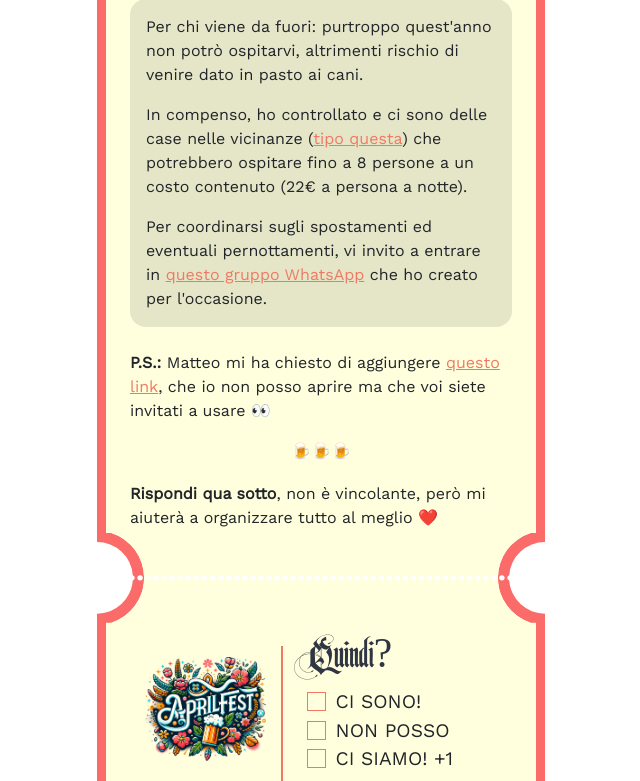
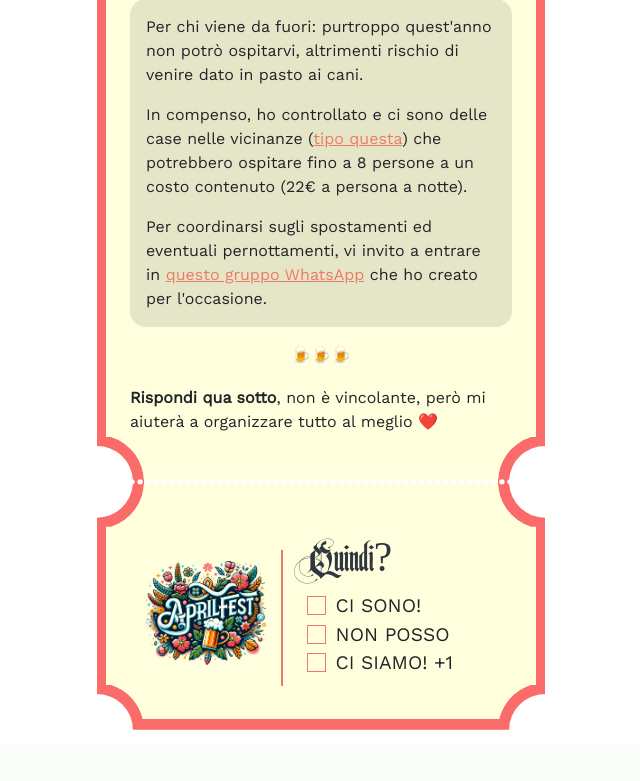
Before and after one commit to vittoriopippi/vpippi_website, a Django app: page /party/invite/000/ in a window 1280 px wide, after a click on "MAGGIORI INFORMAZIONI". Shown: the part 1191-1972 px from the top of the page, without its empty margins (319-959 px from the left). After the commit the page ends 1921 px from the top, so only its background shows below. Run offline with Django 4.2, Linux system fonts and the light colour scheme; tables that the repository leaves empty hold one stand-in row (values such as "Sample post"); some web fonts are replaced.

Commit message:
Update WhatsApp group link in invite_oktober.html

```diff
--- a/vpippi/party/templates/party/invite_oktober.html
+++ b/vpippi/party/templates/party/invite_oktober.html
@@ -65,13 +65,13 @@
                 In compenso, ho controllato e ci sono delle case nelle vicinanze (<a href="https://www.airbnb.it/rooms/673671675826405407?check_in=2024-04-12&check_out=2024-04-13&guests=1&adults=8&s=67&unique_share_id=f4ab5d7f-950d-468a-a762-701ddd9f7767">tipo questa</a>) che potrebbero ospitare fino a 8 persone a un costo contenuto (22€ a persona a notte).
               </p>
               <p class="card-text">
-                Per coordinarsi sugli spostamenti ed eventuali pernottamenti, vi invito a entrare in <a href="#">questo gruppo WhatsApp</a> che ho creato per l'occasione.
+                Per coordinarsi sugli spostamenti ed eventuali pernottamenti, vi invito a entrare in <a href="https://chat.whatsapp.com/HkaoNUEtAbHIkbWqV0lp98">questo gruppo WhatsApp</a> che ho creato per l'occasione.
               </p>
             </div>
             {% endif %}
-            <p class="card-text mt-4">
-              <strong>P.S.:</strong> Matteo mi ha chiesto di aggiungere <a href="#">questo link</a>, che io non posso aprire ma che voi siete invitati a usare 👀
-            </p>
+            {% comment %} <p class="card-text mt-4">
+              <strong>P.S.:</strong> Matteo mi ha chiesto di aggiungere <a href="https://chat.whatsapp.com/E1qIhppVBbX55o6OOLIFEf">questo link</a>, che io non posso aprire ma che voi siete invitati a usare 👀
+            </p> {% endcomment %}
             <div class="three-stars d-flex justify-content-center mb-2">
               🍺🍺🍺
             </div>
```
